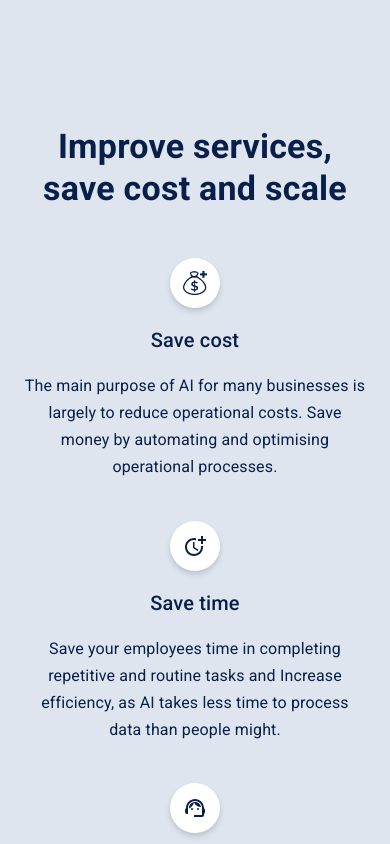
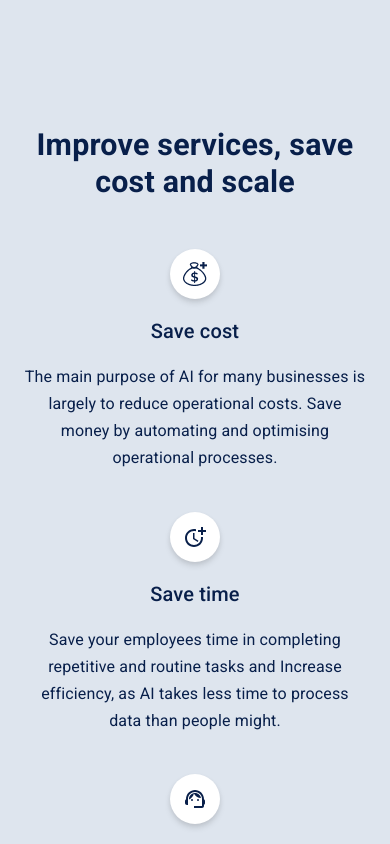
Before and after one commit to Zummit-Africa-Inc/Web-Page-FE, a React (Create React App) app: page / in a window 390 px wide. Shown: the part 1320-2164 px from the top of the page. Built offline with nearby package versions, Linux system fonts and the light colour scheme.

Commit message:
edited the maegin props in Typography and Button components

```diff
--- a/src/Component/Button.js
+++ b/src/Component/Button.js
@@ -8,9 +8,7 @@ export default function PrimaryButton({children, bgcolor, color,isDesktop, margi
 
   return (
     <Button variant="contained" display='flex' size= 'large' sx={{backgroundColor:`${bgcolor}`, color:`${color}`, display: 'flex', m: `${screenSize}`, "&:hover": {
-      //you want this to be the same as the backgroundColor above
-
-      //YES, because no backgroundColor on hover was specified during the mockup design.
+      //background color on hover can be changed here by passing bgcolor as props via the component
       backgroundColor: `${bgcolor}`
   }}}>
       {children}
--- a/src/Component/Typography.js
+++ b/src/Component/Typography.js
@@ -1,11 +1,15 @@
 import React from 'react'
 import { Typography } from '@mui/material'
+import { useMediaQuery, useTheme } from "@mui/material";
 
-
-export function PrimaryHeader({children, pbSize, fontSize='2. 125rem'}) {
+export function PrimaryHeader({children, pbSize}) {
+// MaterialUI Hook for Breakpoints
+const theme = useTheme();
+const isMobile = useMediaQuery(theme.breakpoints.up("lg"));
+let customFontsize = isMobile ? "2.125rem" : "1.9rem";
 
   return (
-    <Typography variant="h4" component="h2" sx={{ textAlign: 'center', paddingBottom: pbSize, fontWeight: '800', fontSize: {fontSize}}} >
+    <Typography variant="h4" component="h2" sx={{ textAlign: 'center', paddingBottom: pbSize, fontWeight: '800', fontSize: customFontsize}} >
         {children}
     </Typography>
   )
--- a/src/Section/ContactSection.js
+++ b/src/Section/ContactSection.js
@@ -1,9 +1,8 @@
 import React from 'react'
 import {PrimaryHeader, Header} from '../Component/Typography'
-import { Box, Grid, useMediaQuery, useTheme } from "@mui/material";
+import { Box, useMediaQuery, useTheme,TextField} from "@mui/material";
 import PrimaryButton from '../Component/Button'
-import { TextField} from '@mui/material';
-// import '../CSS/contactSection.css'
+import '../CSS/contactSection.css'
 
 export default function ContactSection() {
 
@@ -11,7 +10,6 @@ export default function ContactSection() {
     const theme = useTheme();
     const isMobile = useMediaQuery(theme.breakpoints.up("lg"));
     let customWidth = isMobile ? "50%" : "100%";
-    let customFontsize = isMobile ? "2.125rem" : "1.9rem";
 
     const style={
         formControl: {margin: '1.5rem .2rem'},
@@ -22,7 +20,7 @@ export default function ContactSection() {
         sx={{ py: '4rem', backgroundColor: '#DEE5EE', color: '#081F4A'}}
         px={{xs:3, sm:4, md:'9rem'}}
     >
-        <PrimaryHeader pbSize='1rem' fontSize={customFontsize}>Let’s give your business that head start</PrimaryHeader>
+        <PrimaryHeader pbSize='1rem'>Let’s give your business that head start</PrimaryHeader>
         <Header textSize='h6' textAlign='center'>
             We’ll show you how Zummit Africa can make your process easier and better
         </Header>
```
